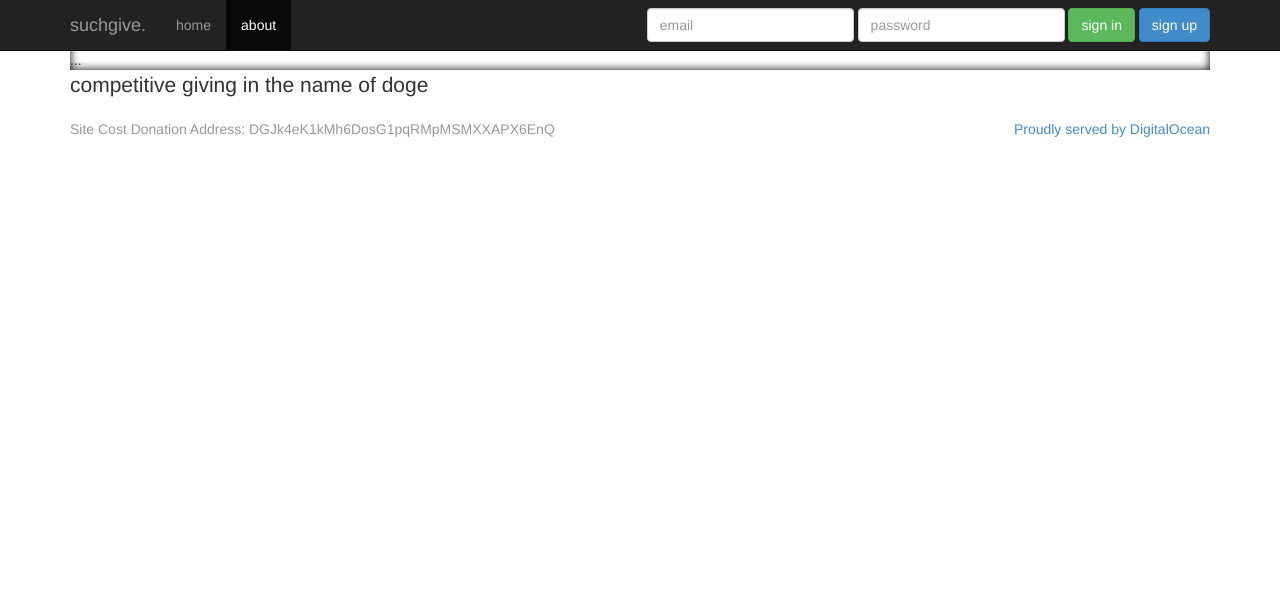
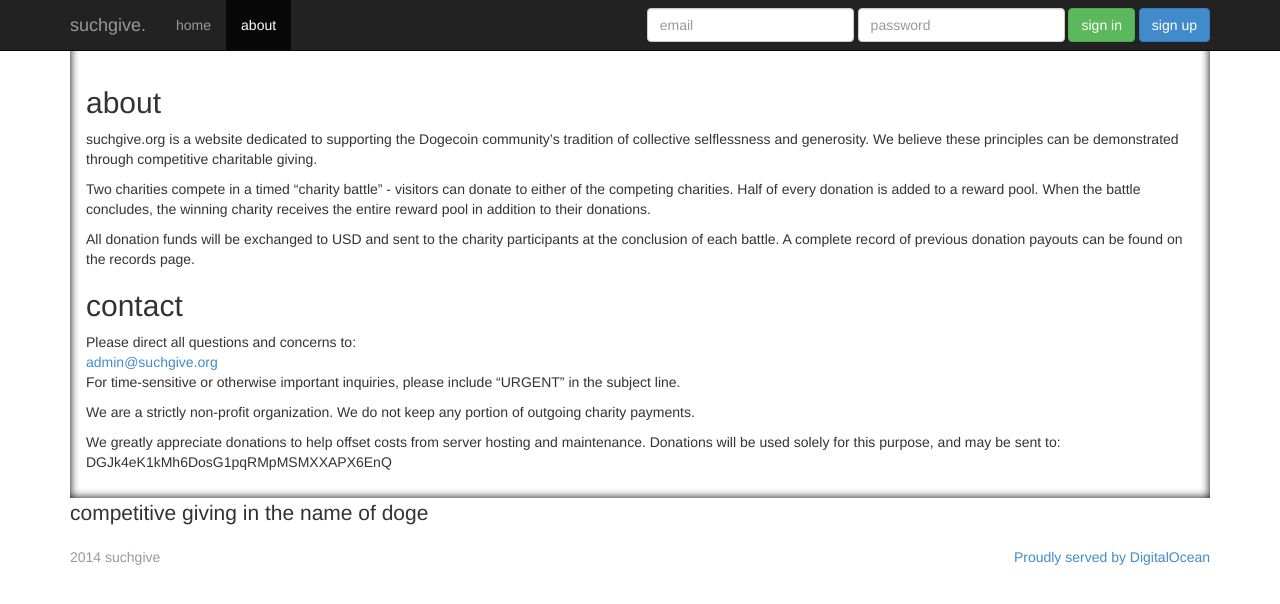
Before and after one commit to wolfd/suchgive, a CodeIgniter app: page /about in a window 1280 px wide. Shown: the top 604 px of the page. Run offline with CodeIgniter, Linux system fonts and the light colour scheme.

Commit message:
About page updated with content. Account page css modified to pad contents. Footer donation link removed, now located on about page.

```diff
--- a/application/views/about.php
+++ b/application/views/about.php
@@ -1 +1,29 @@
-...
+<div class="suchgive-content-padded">
+    <h2>about</h2>
+
+    <p>
+        suchgive.org is a website dedicated to supporting the Dogecoin community’s tradition of collective selflessness and generosity. We believe these principles can be demonstrated through competitive charitable giving.
+    </p>
+    <p>
+        Two charities compete in a timed “charity battle” - visitors can donate to either of the competing charities. Half of every donation is added to a reward pool. When the battle concludes, the winning charity receives the entire reward pool in addition to their donations.
+    </p>
+    <p>
+        All donation funds will be exchanged to USD and sent to the charity participants at the conclusion of each battle. A complete record of previous donation payouts can be found on the records page.
+    </p>
+
+    <h2>contact</h2>
+
+    <p>
+        Please direct all questions and concerns to:<br>
+        <a href="mailto:admin@suchgive.org">admin@suchgive.org</a><br>
+        For time-sensitive or otherwise important inquiries, please include “URGENT” in the subject line.
+    </p>
+
+    <p>
+        We are a strictly non-profit organization. We do not keep any portion of outgoing charity payments.
+    </p>
+    <p>
+        We greatly appreciate donations to help offset costs from server hosting and maintenance. Donations will be used solely for this purpose, and may be sent to:<br>
+        DGJk4eK1kMh6DosG1pqRMpMSMXXAPX6EnQ
+    </p>
+</div>
--- a/application/views/footer.php
+++ b/application/views/footer.php
@@ -2,14 +2,13 @@
 <footer>
     <p class="lead">competitive giving in the name of doge</p>
     <p class="text-muted">
-        Site Cost Donation Address: DGJk4eK1kMh6DosG1pqRMpMSMXXAPX6EnQ
+        2014 suchgive
         <a class="pull-right" href="https://www.digitalocean.com/?refcode=0dbb169834ce">Proudly served by DigitalOcean</a>
     </p>
 </footer>
 </div><!-- /.container -->
 <!-- jQuery (necessary for Bootstrap's JavaScript plugins) -->
 <script src="https://code.jquery.com/jquery.js"></script>
-<!-- Include all compiled plugins (below), or include individual files as needed -->
 <script src="/js/bootstrap.min.js"></script>
 <script>
     (function(i,s,o,g,r,a,m){i['GoogleAnalyticsObject']=r;i[r]=i[r]||function(){
@@ -19,7 +18,6 @@
 
     ga('create', 'UA-47994807-1', 'suchgive.org');
     ga('send', 'pageview');
-
 </script>
 </body>
 </html>
--- a/css/site.css
+++ b/css/site.css
@@ -1,5 +1,9 @@
 .suchgive-content {
     padding-top: 50px;
+}
+
+.suchgive-content-padded {
+    padding: 16px;
 }
 
 .inner-shadow {
@@ -21,14 +25,10 @@
 }
 
 .left-side {
-    -webkit-box-shadow: 10px 0px 4px -6px rgba(0,0,0,0.75);
-    -moz-box-shadow: 10px 0px 4px -6px rgba(0,0,0,0.75);
     box-shadow: 10px 0px 4px -6px rgba(0,0,0,0.75);
 }
 
 .right-side {
-    -webkit-box-shadow: -10px 0px 4px -6px rgba(0,0,0,0.75);
-    -moz-box-shadow: -10px 0px 4px -6px rgba(0,0,0,0.75);
     box-shadow: -10px 0px 4px -6px rgba(0,0,0,0.75);
 }
 
```
Also changed, not shown: application/views/account.php (+3 -4 lines).
